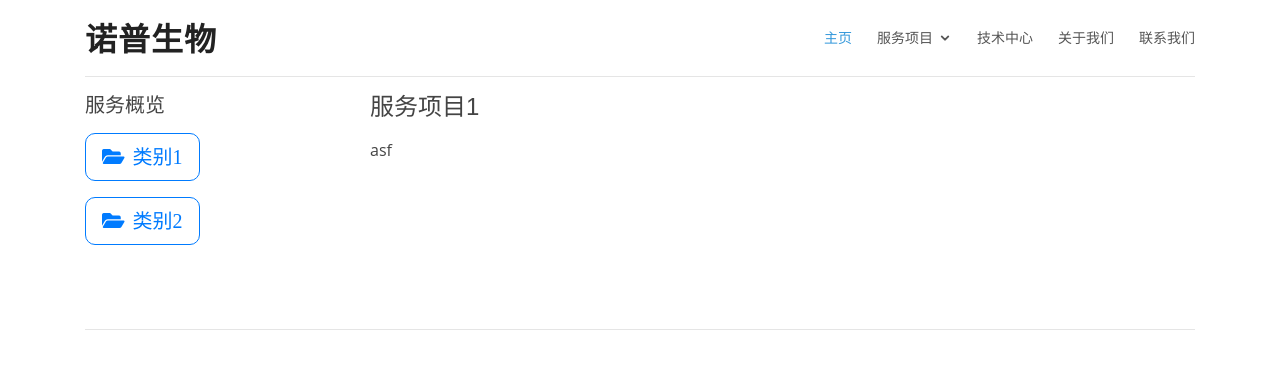
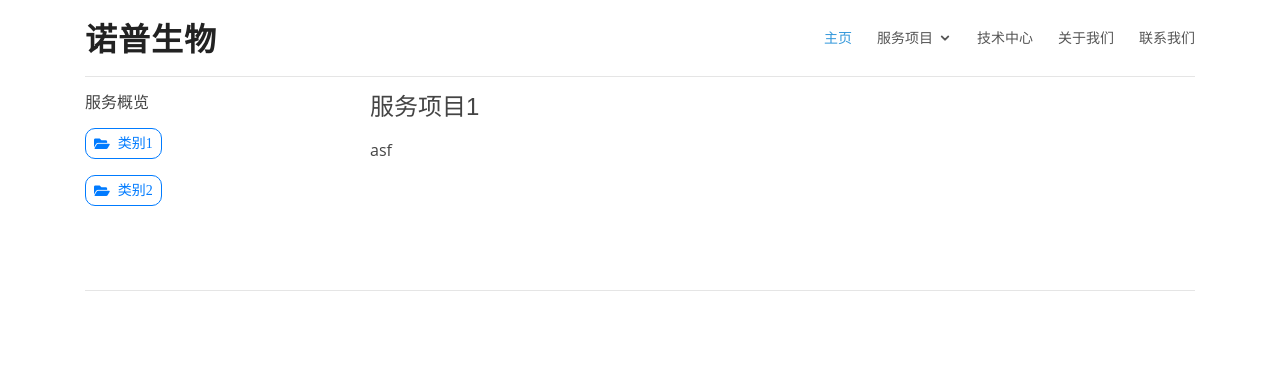
Before and after one commit to xieomics-apps/nuopu, a Django app: page /service/1 in a window 1280 px wide. Shown: the top 369 px of the page. Run offline with Django 3.2, Linux system fonts and the light colour scheme; data comes from the database, SQL or seed files in the repository; tables that the repository leaves empty hold one stand-in row (values such as "Sample post"); some libraries are stand-ins or nearby versions.

Commit message:
update server details template

```diff
--- a/agweb/templates/service_detail.html
+++ b/agweb/templates/service_detail.html
@@ -13,17 +13,17 @@
             <hr>
             <div class="row">
                 <div class="col-sm-3">
-                  <h5>服务概览</h5>
+                  <h6 style="font-size: 1rem;">服务概览</h6>
                   <div class="btn-group-vertical">
                   {% for each_category, sers in category.items %}
-                    <button type="button" class="btn btn-outline-primary btn-lg mb-2 text-left w-100" data-toggle="collapse" data-target="#category{{ each_category.id }}">
+                    <button type="button" class="btn btn-outline-primary btn-sm mb-2 text-left w-100" data-toggle="collapse" data-target="#category{{ each_category.id }}">
                       <span class="d-flex align-items-center">
                         <i class="fas fa-folder-open mr-2"></i> {{ each_category }}
                       </span>
                     </button>
                     {% for ser in sers %}
                         <div id="category{{ each_category.id }}" class="collapse">
-                            <li><a href="{% url 'service-detail' ser.id %}">{{ ser }}</a></li>
+                            <li><a href="{% url 'service-detail' ser.id %}" style="font-size: 0.9rem;">{{ ser }}</a></li>
                         </div>
                     {% endfor %}
                   {% endfor %}
```
